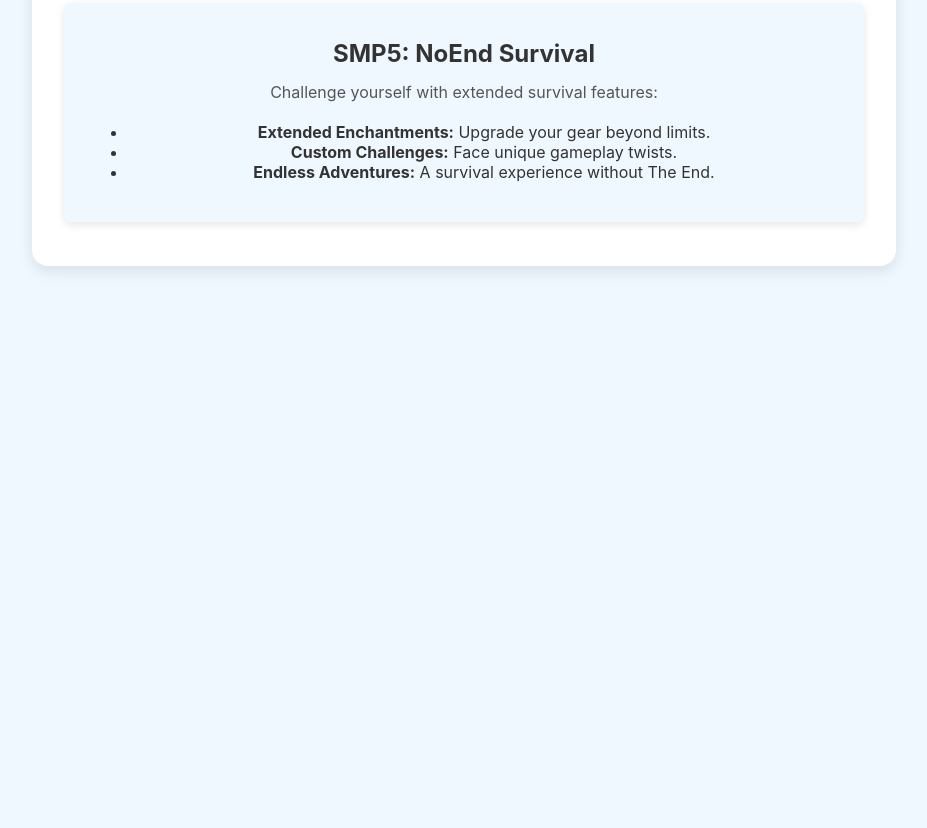
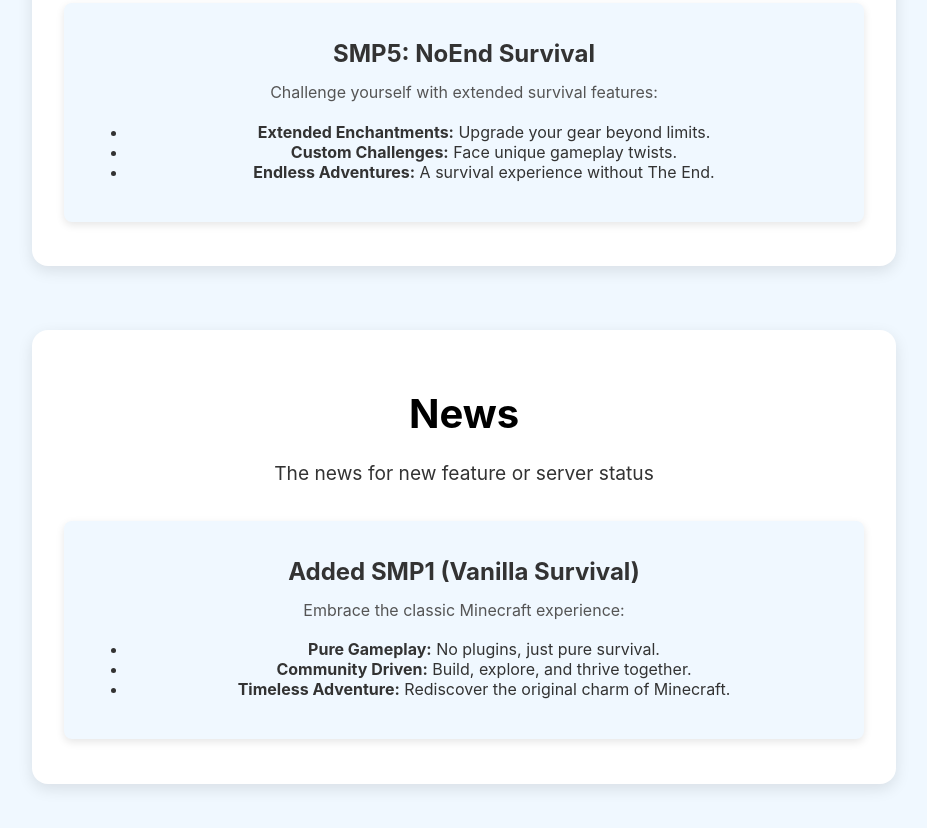
Before and after one commit to miniblackTW/bedtwLServerSite, a plain HTML site: page index.html in a window 1280 px wide. Shown: the part 1128-1956 px from the top of the page, without its empty margins (176-1103 px from the left). Before the commit the page ends 1458 px from the top, so only its background shows below. Drawn offline with Linux system fonts and the light colour scheme.

Commit message:
add news part

```diff
--- a/index.html
+++ b/index.html
@@ -59,7 +59,22 @@
             </div>
         </div>
     </div>
+    <div class="container">
+        <h1>News</h1>
+        <p>The news for new feature or server status</p>
 
+        <div class="server-list">
+            <div class="server-item">
+                <h2>Added SMP1 (Vanilla Survival)</h2>
+                <p>Embrace the classic Minecraft experience:</p>
+                <ul>
+                    <li><strong>Pure Gameplay:</strong> No plugins, just pure survival.</li>
+                    <li><strong>Community Driven:</strong> Build, explore, and thrive together.</li>
+                    <li><strong>Timeless Adventure:</strong> Rediscover the original charm of Minecraft.</li>
+                </ul>
+            </div>
+        </div>
+    </div>
     <script>
         function copyIP() {
             navigator.clipboard.writeText("bedtwL.com").then(() => {
```
Also changed, not shown: css/main.css (line endings or trailing spaces).
